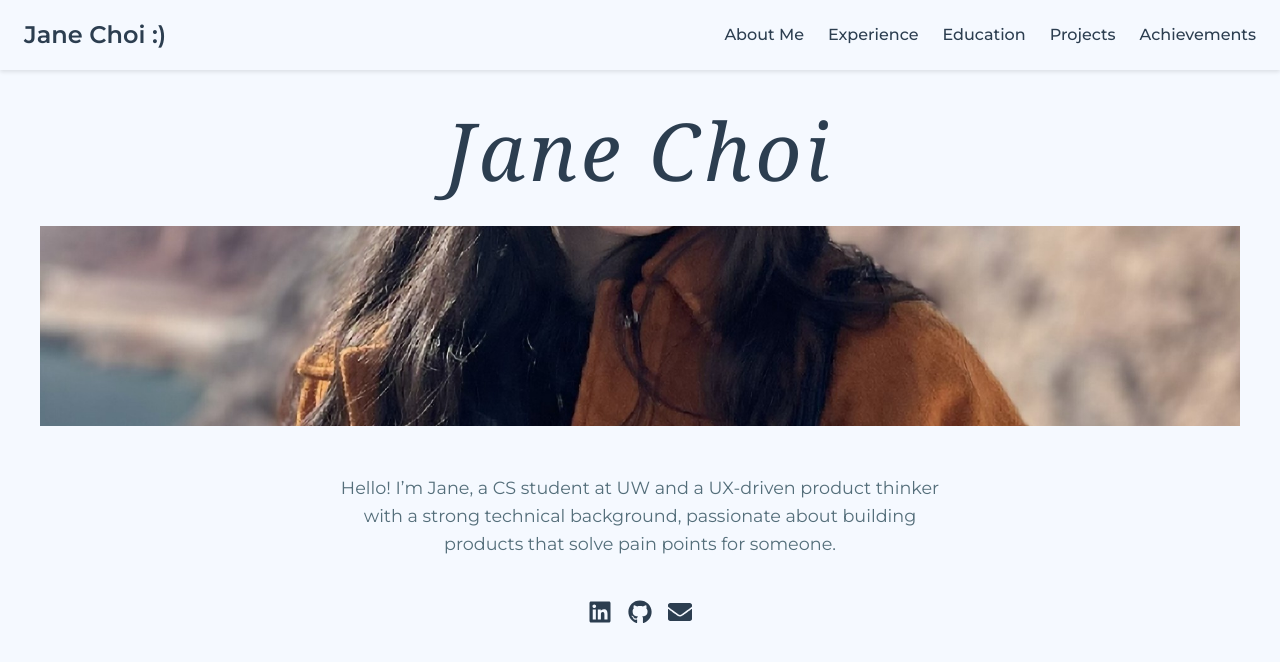
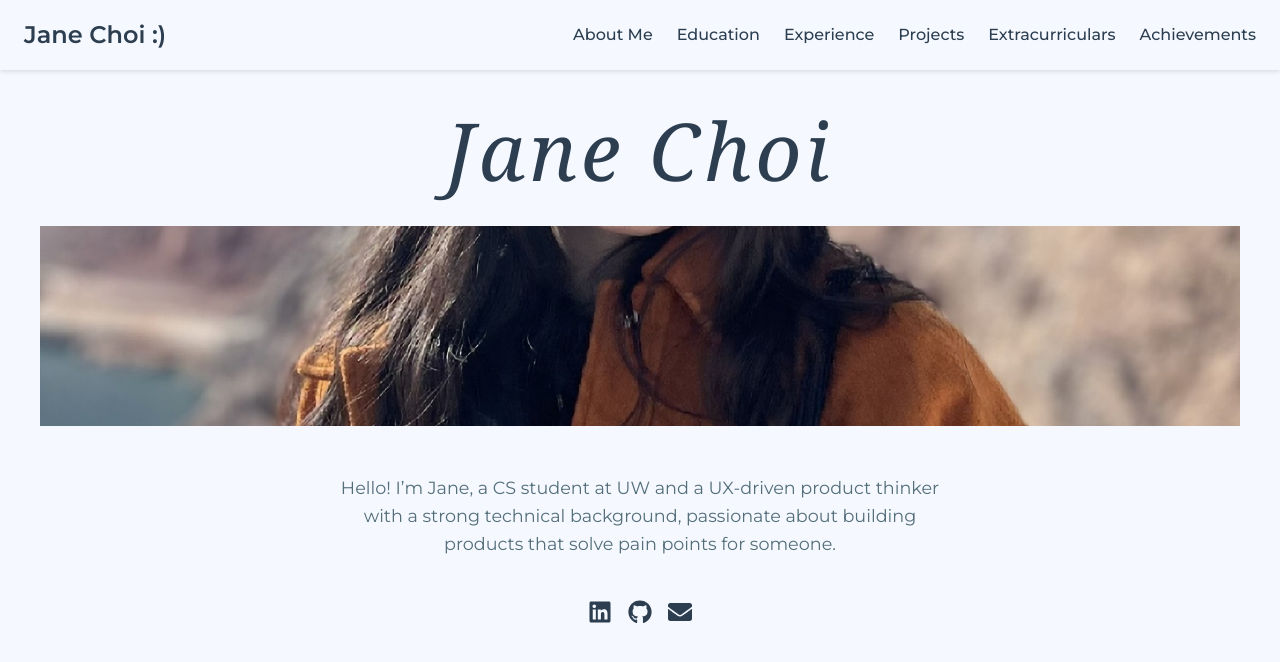
Before and after one commit to jahabe/janechoi, a React (Vite) app: page / in a window 1280 px wide. Shown: the top 662 px of the page. Built offline with nearby package versions, Linux system fonts and the light colour scheme; no server answers; a web font is replaced by a local one.

Commit message:
change navbar

```diff
--- a/src/App.tsx
+++ b/src/App.tsx
@@ -767,7 +767,7 @@
                       </ContentWrapper>
                     </Section>
 
-                    <Section id="Extracurriculars">
+                    <Section id="extracurriculars">
                       <ContentWrapper>
                         <SectionTitle>Extracurriculars</SectionTitle>
                         <ExperienceItem>
--- a/src/components/Navbar.tsx
+++ b/src/components/Navbar.tsx
@@ -130,9 +130,10 @@
       </MenuButton>
       <NavLinks isOpen={isMenuOpen}>
         <NavAnchor href="#about" onClick={e => handleNavClick(e, 'about')}>About Me</NavAnchor>
+        <NavAnchor href="#education" onClick={e => handleNavClick(e, 'education')}>Education</NavAnchor>
         <NavAnchor href="#experience" onClick={e => handleNavClick(e, 'experience')}>Experience</NavAnchor>
-        <NavAnchor href="#education" onClick={e => handleNavClick(e, 'education')}>Education</NavAnchor>
         <NavAnchor href="#projects" onClick={e => handleNavClick(e, 'projects')}>Projects</NavAnchor>
+        <NavAnchor href="#extracurriculars" onClick={e => handleNavClick(e, 'extracurriculars')}>Extracurriculars</NavAnchor>
         <NavAnchor href="#achievements" onClick={e => handleNavClick(e, 'achievements')}>Achievements</NavAnchor>
       </NavLinks>
     </NavbarContainer>
```
Also changed, not shown: 3 other files (tests, documents, lock files or other folders).
